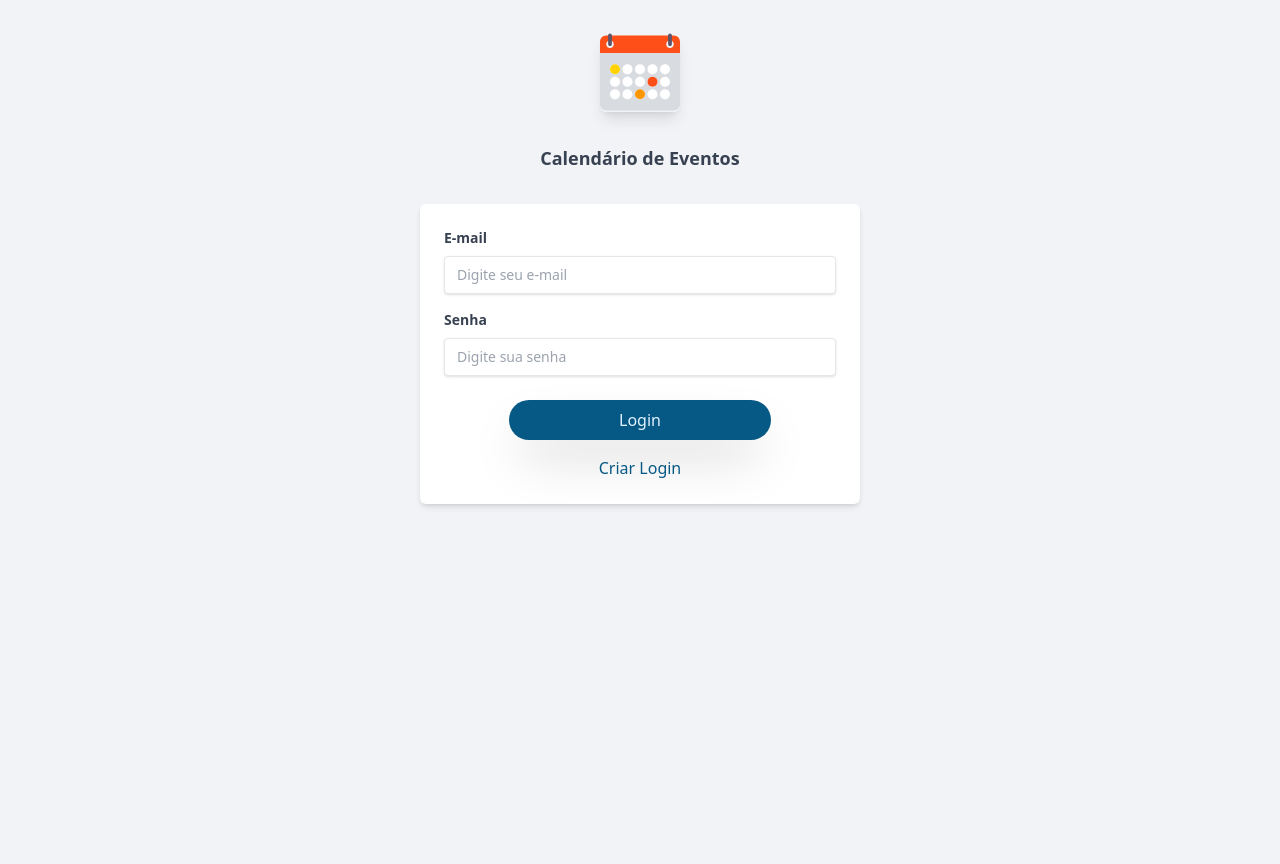
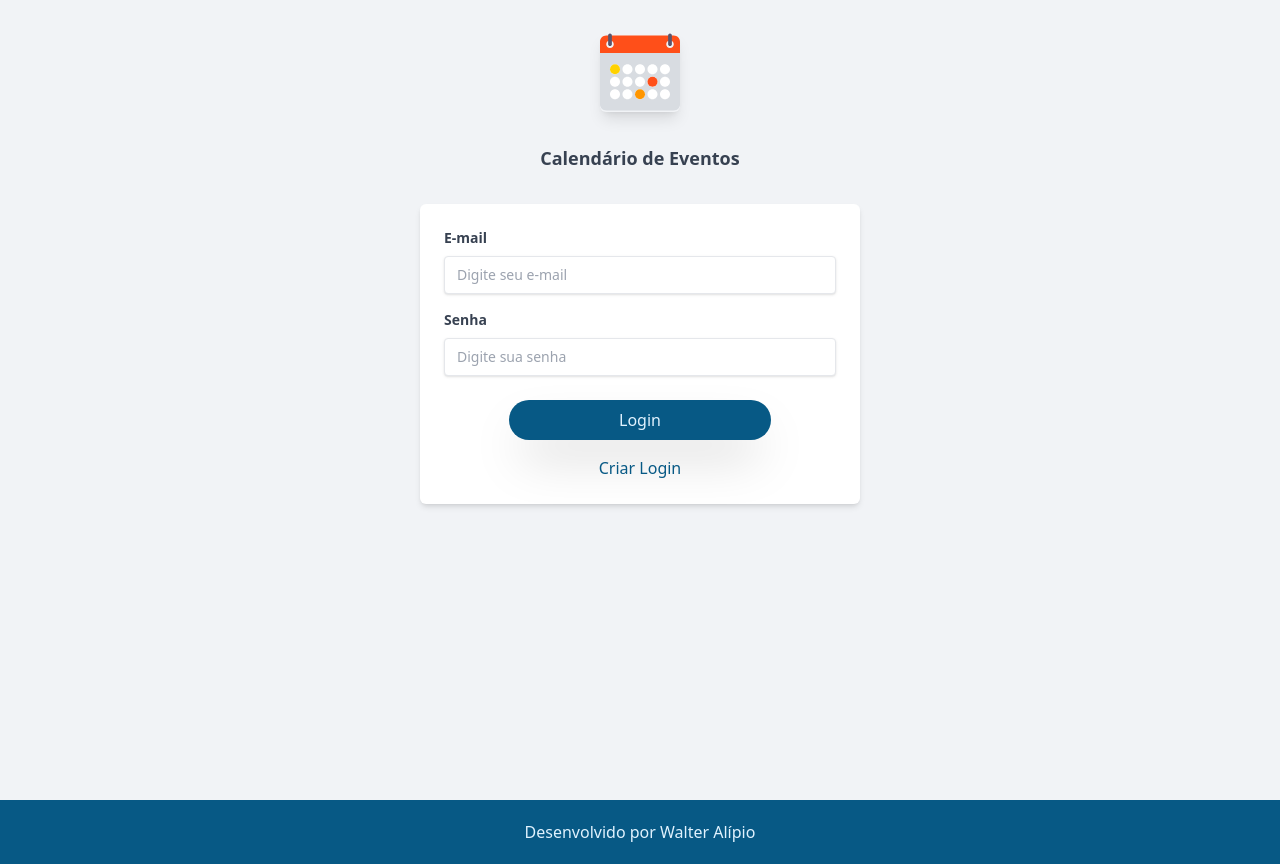
Before and after one commit to Walter-Alipio/Agenda-de-eventos, a React (Vite) app in the folder web/: page / in a window 1280 px wide. Before the commit the page ends 800 px from the top, so only its background shows below. Built offline with nearby package versions, Linux system fonts and the light colour scheme.

Commit message:
add footer

```diff
--- a/web/src/App.tsx
+++ b/web/src/App.tsx
@@ -1,4 +1,5 @@
 import {BrowserRouter} from 'react-router-dom'
+import Footer from './components/Footer'
 import { Router } from "./routes"
 
 function App() {
@@ -6,6 +7,7 @@ function App() {
   return (
     <BrowserRouter>
       <Router />
+      <Footer />
     </BrowserRouter>
   )
 }
--- /dev/null
+++ b/web/src/components/Footer.tsx
@@ -0,0 +1,7 @@
+export default function Footer(){
+  return (
+    <footer className="w-screen h-16 bg-sky-800 bottom-0 text-sky-100 text-center flex flex-col items-center justify-center py-3">
+      <span> Desenvolvido por Walter Alípio </span>
+    </footer>
+  )
+}
```
